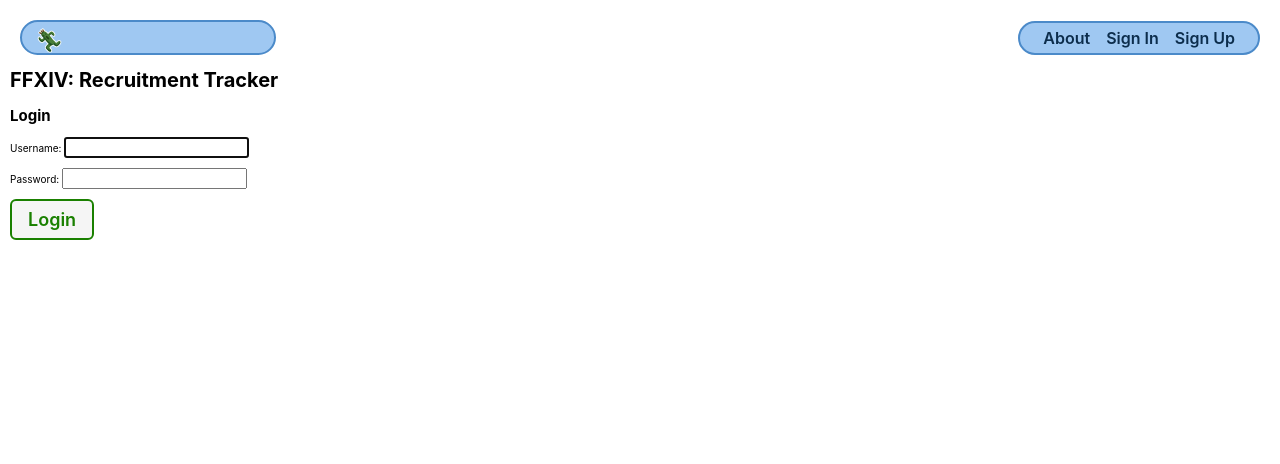
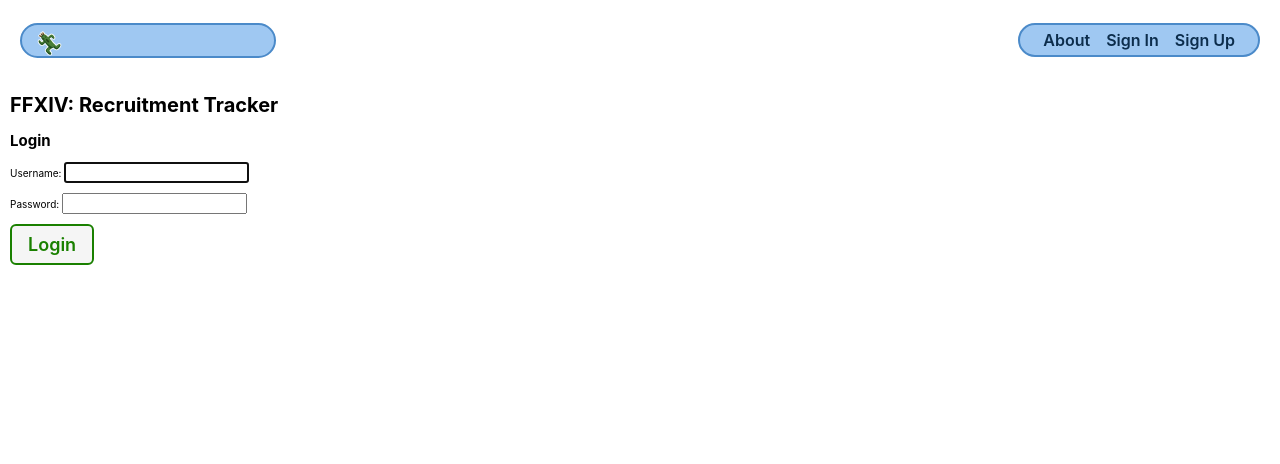
Before and after one commit to kei-the-gae/ffxiv-recruitment-tracker, a Django app: page / in a window 1280 px wide. Shown: the top 464 px of the page. Before the commit the page ends 240 px from the top, so only its background shows below. Run offline with Django 5.2, Linux system fonts and the light colour scheme.

Commit message:
still working on the full page display css

```diff
--- a/ffxiv_recruitment_tracker/settings.py
+++ b/ffxiv_recruitment_tracker/settings.py
@@ -122,7 +122,7 @@ LOGIN_URL = 'home'
 
 LOGIN_REDIRECT_URL = 'home'
 
-LOGOUT_REDIRECT_URL = 'about'
+LOGOUT_REDIRECT_URL = 'home'
 
 
 
--- a/main_app/static/css/base.css
+++ b/main_app/static/css/base.css
@@ -49,6 +49,7 @@ body {
 
 header {
   width: 100%;
+  height: 10vh;
   background: var(--nav-bg-ff); /* rgba(104, 197, 248, .9) */
   border-bottom: var(--borders);
 }
@@ -97,7 +98,7 @@ nav li {
 .header-logo-container {
   margin: auto;
   padding: 10px 20px 0;
-  max-width: 500px;
+  /* max-width: 500px; */
 }
 
 #cactuar {
@@ -186,7 +187,6 @@ nav li {
     padding: 0 15px;
   }
 
-  /* visual fix to help align logo */
   .header-logo-container {
     padding-top: 3px;
   }
@@ -233,10 +233,10 @@ nav li {
   }
 
   header {
-    margin: 20px 20px 0 20px;
+    margin: 0px 20px;
     width: calc(100vw - 40px);
     max-width: 1920px;
-    top: 20px;
+    top: 0px;
     background-color: transparent;
     border-bottom: none;
   }
@@ -254,7 +254,6 @@ nav li {
   }
 
   .header-logo-container {
-    /* visual fix to help align logo */
     padding-top: 6px;
     width: 256px;
     height: 35px;
--- a/main_app/templates/home.html
+++ b/main_app/templates/home.html
@@ -8,14 +8,14 @@
 <h1>FFXIV: Recruitment Tracker</h1>
 
 {% if not user.is_authenticated %}
-<section>
+<section class="login-container">
     <form action="{% url 'home' %}" method="post" class="login">
       <h1>Login</h1>
       {% csrf_token %} {{ form.as_p }}
       <input type="hidden" name="next" value="{{ next }}" />
       <button type="submit" class="btn submit">Login</button>
     </form>
-  </section>
-  {% endif %}
+</section>
+{% endif %}
 
-  {% endblock %}
+{% endblock %}
```
